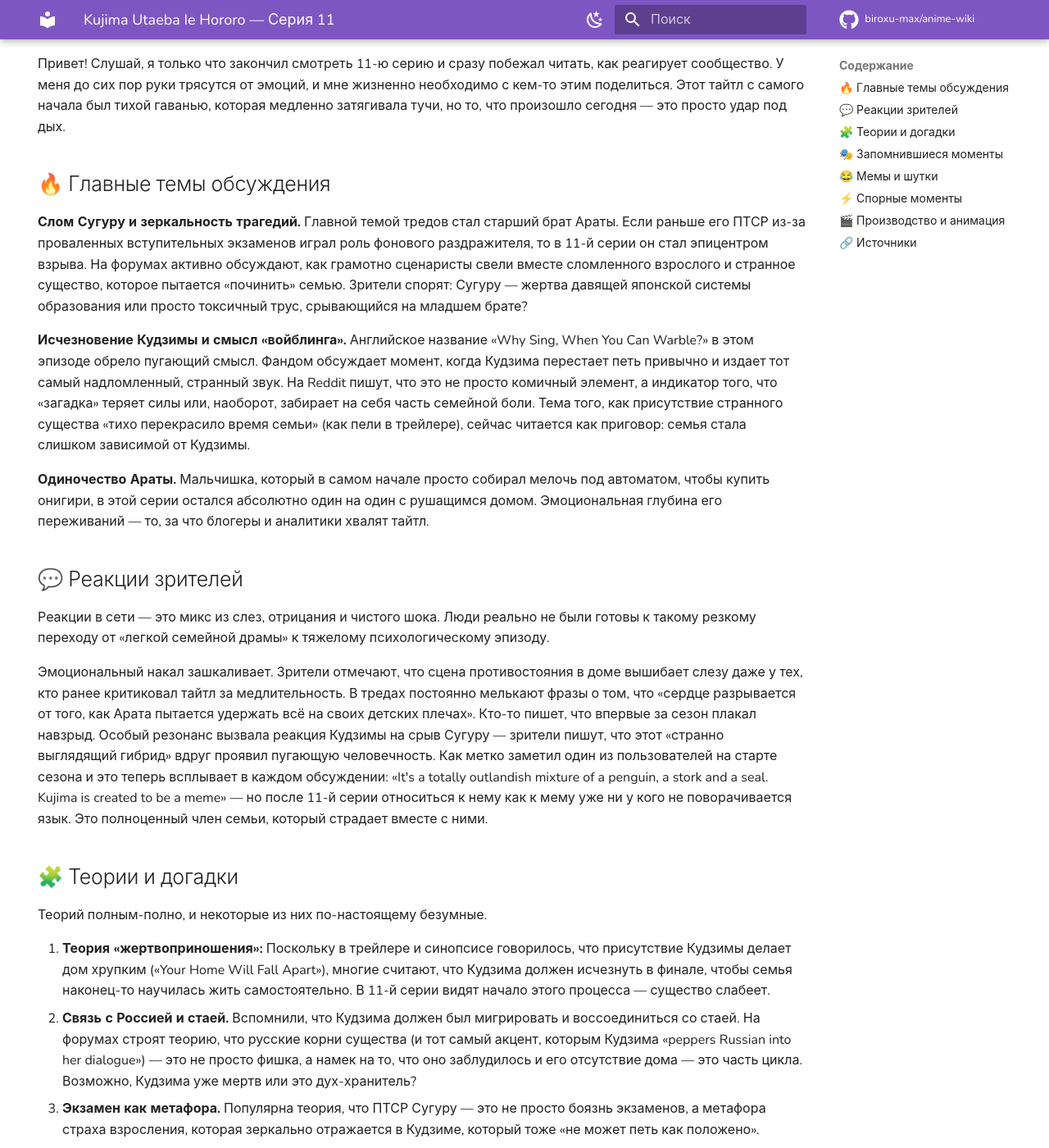
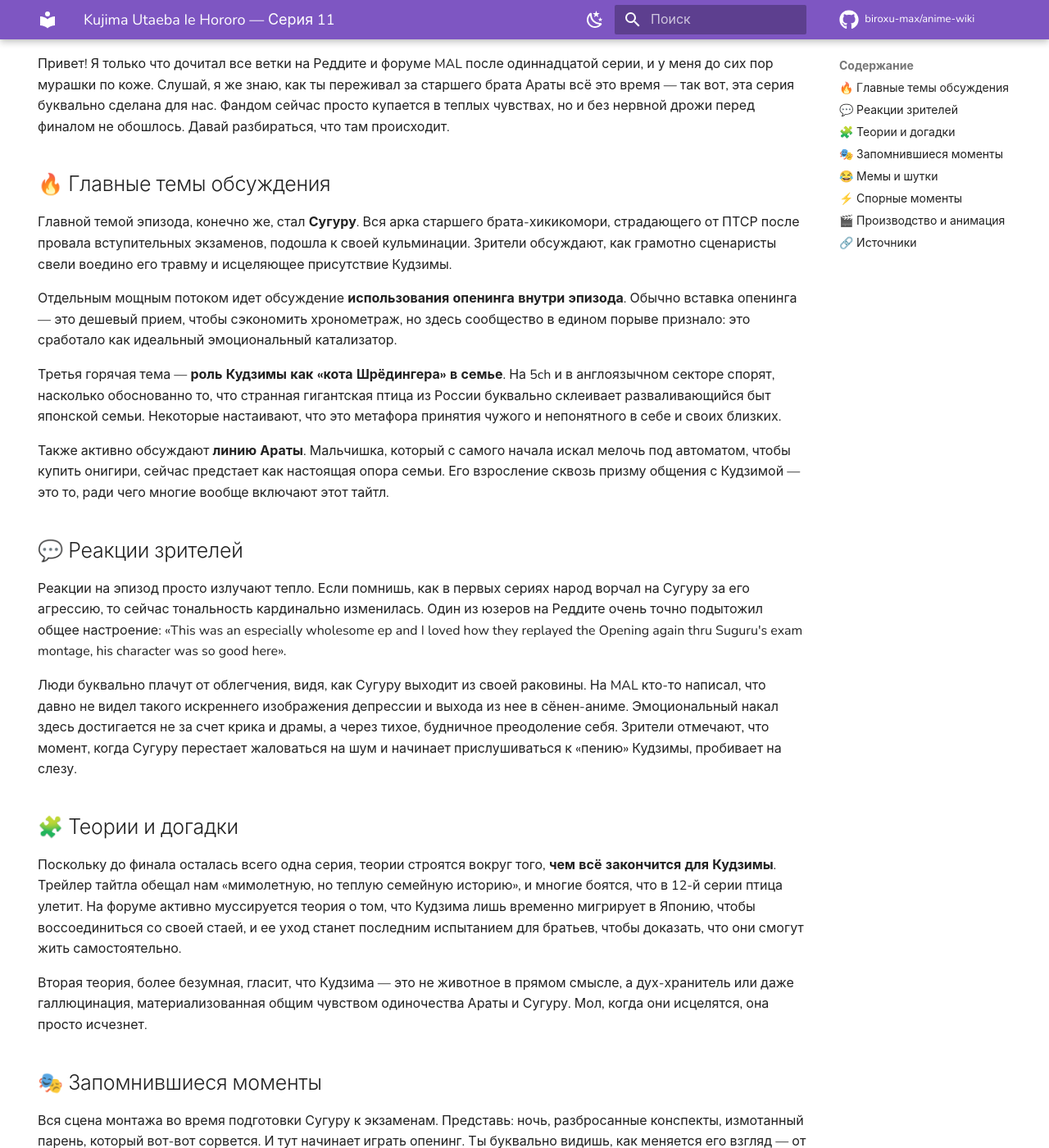
Before and after one commit to biroxu-max/anime-wiki, an MkDocs documentation site: the page built from docs/anime/kujima-utaeba/ep-11.md, in a window 1280 px wide and 1400 px high, scrolled down 430 px. Shown: the whole window at 82% size. Built offline with MkDocs 1.6.1 and Material for MkDocs 9.7.7, drawn with Linux system fonts in a browser that asks for light colours; comment, search, counter and statistics services are not loaded; some of the changed text lies outside the part shown.

Commit message:
chore(wiki): +kujima-utaeba ep11

```diff
--- a/docs/anime/kujima-utaeba/ep-11.md
+++ b/docs/anime/kujima-utaeba/ep-11.md
@@ -16,66 +16,55 @@ hide:
 
 ---
 
-😱🔥 Серия разорвала нам сердце и расколола фандом надвое — драма достигла точки кипения, и никто не готов к финалу.
+😍 (влюблены) — Предфинальная серия выдалась невероятно трогательной: катарсис Сугуру и возвращение опенинга растопили даже самые холодные сердца в фандоме.
 
-Привет! Слушай, я только что закончил смотреть 11-ю серию и сразу побежал читать, как реагирует сообщество. У меня до сих пор руки трясутся от эмоций, и мне жизненно необходимо с кем-то этим поделиться. Этот тайтл с самого начала был тихой гаванью, которая медленно затягивала тучи, но то, что произошло сегодня — это просто удар под дых.
+Привет! Я только что дочитал все ветки на Реддите и форуме MAL после одиннадцатой серии, и у меня до сих пор мурашки по коже. Слушай, я же знаю, как ты переживал за старшего брата Араты всё это время — так вот, эта серия буквально сделана для нас. Фандом сейчас просто купается в теплых чувствах, но и без нервной дрожи перед финалом не обошлось. Давай разбираться, что там происходит.
 
 ## 🔥 Главные темы обсуждения
+Главной темой эпизода, конечно же, стал **Сугуру**. Вся арка старшего брата-хикикомори, страдающего от ПТСР после провала вступительных экзаменов, подошла к своей кульминации. Зрители обсуждают, как грамотно сценаристы свели воедино его травму и исцеляющее присутствие Кудзимы.
 
-**Слом Сугуру и зеркальность трагедий.**
-Главной темой тредов стал старший брат Араты. Если раньше его ПТСР из-за проваленных вступительных экзаменов играл роль фонового раздражителя, то в 11-й серии он стал эпицентром взрыва. На форумах активно обсуждают, как грамотно сценаристы свели вместе сломленного взрослого и странное существо, которое пытается «починить» семью. Зрители спорят: Сугуру — жертва давящей японской системы образования или просто токсичный трус, срывающийся на младшем брате?
+Отдельным мощным потоком идет обсуждение **использования опенинга внутри эпизода**. Обычно вставка опенинга — это дешевый прием, чтобы сэкономить хронометраж, но здесь сообщество в едином порыве признало: это сработало как идеальный эмоциональный катализатор.
 
-**Исчезновение Кудзимы и смысл «войблинга».**
-Английское название «Why Sing, When You Can Warble?» в этом эпизоде обрело пугающий смысл. Фандом обсуждает момент, когда Кудзима перестает петь привычно и издает тот самый надломленный, странный звук. На Reddit пишут, что это не просто комичный элемент, а индикатор того, что «загадка» теряет силы или, наоборот, забирает на себя часть семейной боли. Тема того, как присутствие странного существа «тихо перекрасило время семьи» (как пели в трейлере), сейчас читается как приговор: семья стала слишком зависимой от Кудзимы.
+Третья горячая тема — **роль Кудзимы как «кота Шрёдингера» в семье**. На 5ch и в англоязычном секторе спорят, насколько обоснованно то, что странная гигантская птица из России буквально склеивает разваливающийся быт японской семьи. Некоторые настаивают, что это метафора принятия чужого и непонятного в себе и своих близких.
 
-**Одиночество Араты.**
-Мальчишка, который в самом начале просто собирал мелочь под автоматом, чтобы купить онигири, в этой серии остался абсолютно один на один с рушащимся домом. Эмоциональная глубина его переживаний — то, за что блогеры и аналитики хвалят тайтл.
+Также активно обсуждают **линию Араты**. Мальчишка, который с самого начала искал мелочь под автоматом, чтобы купить онигири, сейчас предстает как настоящая опора семьи. Его взросление сквозь призму общения с Кудзимой — это то, ради чего многие вообще включают этот тайтл.
 
 ## 💬 Реакции зрителей
+Реакции на эпизод просто излучают тепло. Если помнишь, как в первых сериях народ ворчал на Сугуру за его агрессию, то сейчас тональность кардинально изменилась. Один из юзеров на Реддите очень точно подытожил общее настроение: «This was an especially wholesome ep and I loved how they replayed the Opening again thru Suguru's exam montage, his character was so good here».
 
-Реакции в сети — это микс из слез, отрицания и чистого шока. Люди реально не были готовы к такому резкому переходу от «легкой семейной драмы» к тяжелому психологическому эпизоду.
-
-Эмоциональный накал зашкаливает. Зрители отмечают, что сцена противостояния в доме вышибает слезу даже у тех, кто ранее критиковал тайтл за медлительность. В тредах постоянно мелькают фразы о том, что «сердце разрывается от того, как Арата пытается удержать всё на своих детских плечах». Кто-то пишет, что впервые за сезон плакал навзрыд. Особый резонанс вызвала реакция Кудзимы на срыв Сугуру — зрители пишут, что этот «странно выглядящий гибрид» вдруг проявил пугающую человечность. Как метко заметил один из пользователей на старте сезона и это теперь всплывает в каждом обсуждении: «It's a totally outlandish mixture of a penguin, a stork and a seal. Kujima is created to be a meme» — но после 11-й серии относиться к нему как к мему уже ни у кого не поворачивается язык. Это полноценный член семьи, который страдает вместе с ними.
+Люди буквально плачут от облегчения, видя, как Сугуру выходит из своей раковины. На MAL кто-то написал, что давно не видел такого искреннего изображения депрессии и выхода из нее в сёнен-аниме. Эмоциональный накал здесь достигается не за счет крика и драмы, а через тихое, будничное преодоление себя. Зрители отмечают, что момент, когда Сугуру перестает жаловаться на шум и начинает прислушиваться к «пению» Кудзимы, пробивает на слезу.
 
 ## 🧩 Теории и догадки
+Поскольку до финала осталась всего одна серия, теории строятся вокруг того, **чем всё закончится для Кудзимы**. Трейлер тайтла обещал нам «мимолетную, но теплую семейную историю», и многие боятся, что в 12-й серии птица улетит. На форуме активно муссируется теория о том, что Кудзима лишь временно мигрирует в Японию, чтобы воссоединиться со своей стаей, и ее уход станет последним испытанием для братьев, чтобы доказать, что они смогут жить самостоятельно.
 
-Теорий полным-полно, и некоторые из них по-настоящему безумные.
-
-1. **Теория «жертвоприношения»:** Поскольку в трейлере и синопсисе говорилось, что присутствие Кудзимы делает дом хрупким («Your Home Will Fall Apart»), многие считают, что Кудзима должен исчезнуть в финале, чтобы семья наконец-то научилась жить самостоятельно. В 11-й серии видят начало этого процесса — существо слабеет.
-2. **Связь с Россией и стаей.** Вспомнили, что Кудзима должен был мигрировать и воссоединиться со стаей. На форумах строят теорию, что русские корни существа (и тот самый акцент, которым Кудзима «peppers Russian into her dialogue») — это не просто фишка, а намек на то, что оно заблудилось и его отсутствие дома — это часть цикла. Возможно, Кудзима уже мертв или это дух-хранитель?
-3. **Экзамен как метафора.** Популярна теория, что ПТСР Сугуру — это не просто боязнь экзаменов, а метафора страха взросления, которая зеркально отражается в Кудзиме, который тоже «не может петь как положено».
+Вторая теория, более безумная, гласит, что Кудзима — это не животное в прямом смысле, а дух-хранитель или даже галлюцинация, материализованная общим чувством одиночества Араты и Сугуру. Мол, когда они исцелятся, она просто исчезнет.
 
 ## 🎭 Запомнившиеся моменты
-
-Сцена, которая перевернула всё — это кульминация в гостиной. Представь: Сугуру срывается, его крики эхом разносятся по пустому, холодному дому. Арата съеживается, а Кудзима, вместо того чтобы спрятаться, выходит вперед. В этот момент звучит тот самый надломленный, «неправильный» звук — войблинг, от которого по коже бегут мурашки. Это не пение, это плач. Момент, когда существо, состоящее, казалось бы, из «very weird shaped simple» деталей, становится самым человечным и уязвимым в комнате. Визуальный контраст между огромным, нелепым гибридом птицы и котика, и реальной, тяжелейшей человеческой трагедией — это блестящая режиссура.
+Вся сцена монтажа во время подготовки Сугуру к экзаменам. Представь: ночь, разбросанные конспекты, измотанный парень, который вот-вот сорвется. И тут начинает играть опенинг. Ты буквально видишь, как меняется его взгляд — от обреченности к тихой решимости. Кудзима сидит в углу комнаты, слегка наклонив голову, и ее странные птичьи звуки сливаются с мелодией. Это не просто пересказ сюжета, это чистая визуальная поэзия. И контраст с первой серией, где Сугуру только орал на них за шум под автоматом с газировкой — он просто разрывает сердце.
 
 ## 😂 Мемы и шутки
-
-Да, даже в такой тяжелой серии фандом нашел повод для шуток, чтобы как-то разрядить атмосферу.
-Главный мем сейчас — это Кудзима, собирающий мелочь под автоматом. На 5ch и Реддите фотошопят Кудзиму в разные драматичные сцены из других аниме, где он просто проходит мимо со словами: «Мне нужно еще ¥180 на онигири». Это отсылка к первой встрече Араты и Кудзимы. Контекст в том, что пока семья рушится и происходят судьбоносные трагедии, в голове этого странного существа, судя по всему, все еще просто рисовые шарики. Еще шутят про дизайн: «Когда попытался слепить пингвина, но случайно добавил аиста и тюленя, а потом заставил это плакать».
+Так как тайтл вышел довольно камерным, мемов не так много, но они есть. Главная шутка этого эпизода крутится вокруг того, что Сугуру наконец-то «вышел на улицу» (touch grass), но сделал это только ради того, чтобы сдать экзамен, пока дома сидит гигантская русская птица, говорящая с акцентом. Также на 5ch подшучивают над тем, что Кудзима, собирая мелочь под автоматами, на самом деле копила на билет домой, пока братья решали свои психологические проблемы.
 
 ## ⚡ Спорные моменты
+Главный раскол в сообществе всё ещё крутится вокруг самой завязки. Как написал один из зрителей еще на ранних этапах и к чему возвращаются сейчас: «This is definitely one of those shows where you have to suspend your disbelief and just go with the story».
 
-Рейтинг на MAL сейчас колеблется около 6.30, и 11-я серия только подлила масла в огонь.
-Главная ссора: **«Слишком ли быстро сломался Сугуру?»**
-Одна сторона утверждает, что его агрессия и срыв выглядят дешево и наигранно, что ПТСР из-за экзаменов раздут до абсурда. Они критикуют сценариста за то, что конфликт нагнетали искусственно.
-Вторая сторона (к которой я, честно говоря, примыкаю) яростно защищает сериал, указывая на то, что мы просто не видели всего давления, которое копилось в Сугуру месяцами изоляции. Блогеры указывают на то, что в японском обществе тема проваленных вступительных экзаменов — это реальная трагедия, ломающая судьбы, и аниме показывает её без прикрас. Споры в комментариях такие, что модераторам приходится удалять целые ветки.
+Одни утверждают, что драма братьев слишком серьезна для тайтла с такой нелепой предпосылкой, как «странная птица живет в доме», и это вызывает диссонанс. Другие (и я с ними согласен) защищают сериал, говоря, что в этом и суть иясикэй — находить магию и исцеление в абсурдном. Спор также вызывает русская речь Кудзимы: для части зрителей это звучит кринжово и ломает погружение, для других — добавляет очарования и экзотичности.
 
 ## 🎬 Производство и анимация
+Studio Hibari сделала невероятно тонкую работу. Режиссер Нориюки Номата и сценарист Ясутомо Ямада смогли идеально сбалансировать бытовую драму и сверхъестественное. Музыка Мами Какудо в этом эпизоде заслуживает отдельных аплодисментов — она не давит, а словно обнимает персонажей. Дизайн персонажей Сакурако Митсухаси отлично передает микромимику, особенно в сценах с Сугуру. И, конечно, вокал Юрии Камицуки (Кудзима) — это нечто среднее между пением и щебетанием, что идеально отражает английское название тайтла «Why Sing, When You Can Warble?».
 
-С точки зрения производства, студия Studio Hibari выдала, пожалуй, лучшую серию на данный момент. Режиссер Нориюки Номата и сценарист Ясутомо Ямада сделали ставку на минимализм. В 11-й серии почти нет динамичных движений, вся анимация строится на микровыражениях лиц и игре света. Когда Сугуру кричит, камера словно замирает, фокусируясь на дрожащих руках Араты.
-Особого упоминания заслуживает саундтрек Мами Какудо. Музыка в этом эпизоде почти исчезает, оставляя лишь звуки окружающей среды и знаменитый «войблинг» Кудзимы, который звучит одновременно комично и пугающе трагично. Сейю Аюму Мурасэ (Арата) выдал такую палитру боли
+Короче, друг, я готовлюсь к финалу с коробкой салфеток. Если они так красиво закроют арку Сугуру в следующем эпизоде, этот тайтл точно попадет в мой личный топ исцеляющих историй сезона. Ты как, уже досмотрел? Жду твоих мыслей!
 
 ## 🔗 Источники
 
-- [Why Sing, When You Can Warble? • Kujima Utaeba Ie Hororo - Reddit](https://www.reddit.com/r/anime/comments/1u976zx/kujima_why_sing_when_you_can_warble_kujima_utaeba)
-- [Why Sing, When You Can Warble? • Kujima Utaeba Ie Hororo - Reddit](https://www.reddit.com/r/anime/comments/1u2zxh1/kujima_why_sing_when_you_can_warble_kujima_utaeba)
-- [Kujima Utaeba Ie Hororo (Kujima: Why Sing, When You Can Warble?, TV 2026) - MyAnimeList.net](https://myanimelist.net/anime/58832/Kujima_Utaeba_Ie_Hororo)
-- [Kujima Utaeba Ie Hororo | OFFICIAL TRAILER](https://www.youtube.com/watch?v=D4xS0zDsaAQ)
+- [Kujima: Why Sing, When You Can Warble? • Kujima Utaeba Ie Hororo](https://www.reddit.com/r/anime/comments/1u976zx/kujima_why_sing_when_you_can_warble_kujima_utaeba)
+- [Why Sing, When You Can Warble? • Kujima Utaeba Ie Hororo - Reddit](https://www.reddit.com/r/anime/comments/1sn4ij1/kujima_why_sing_when_you_can_warble_kujima_utaeba)
+- [Kujima Utaeba Ie Hororo - MyAnimeList](https://myanimelist.net/anime/58832/Kujima_Utaeba_Ie_Hororo)
+- [Why Sing, When You Can Warble? • Kujima Utaeba Ie Hororo - Reddit](https://www.reddit.com/r/anime/comments/1twokqy/kujima_why_sing_when_you_can_warble_kujima_utaeba)
+- [Kujima Utaeba Ie Hororo | OFFICIAL TRAILER - YouTube](https://www.youtube.com/watch?v=D4xS0zDsaAQ)
+- [Kujima Utaeba Ie Hororo - MyAnimeList](https://myanimelist.net/anime/58832/Kujima_Utaeba_Ie_Hororo/characters)
 - [Why Sing, When You Can Warble? • Kujima Utaeba Ie Hororo - Reddit](https://www.reddit.com/r/anime/comments/1sgqjz7/kujima_why_sing_when_you_can_warble_kujima_utaeba)
-- [Kujima Utaeba Ie Hororo (Kujima: Why Sing, When You Can Warble?, TV 2026) - Characters & Staff - MyAnimeList.net](https://myanimelist.net/anime/58832/Kujima_Utaeba_Ie_Hororo/characters)
-- [Kujima Utaeba Ie Hororo | Manga - Characters & Staff - MyAnimeList.net](https://myanimelist.net/manga/159234/Kujima_Utaeba_Ie_Hororo/characters)
-- [First Impressions - Kujima Utaeba Ie Hororo (Kujima: Why Sing, When You Can Warble?) - Lost in Anime](https://lostinanime.com/2026/04/first-impressions-kujima-utaeba-ie-hororo-kujima-why-sing-when-you-can-warble)
+- [First Impressions - Kujima Utaeba Ie Hororo (Kujima - Lost in Anime](https://lostinanime.com/2026/04/first-impressions-kujima-utaeba-ie-hororo-kujima-why-sing-when-you-can-warble)
 
 ---
 📺 [← Все серии](index.md) · [🏠 На главную](../../index.md)
```
Also changed, not shown: docs/anime/kujima-utaeba/index.md (+1 -1 lines).
